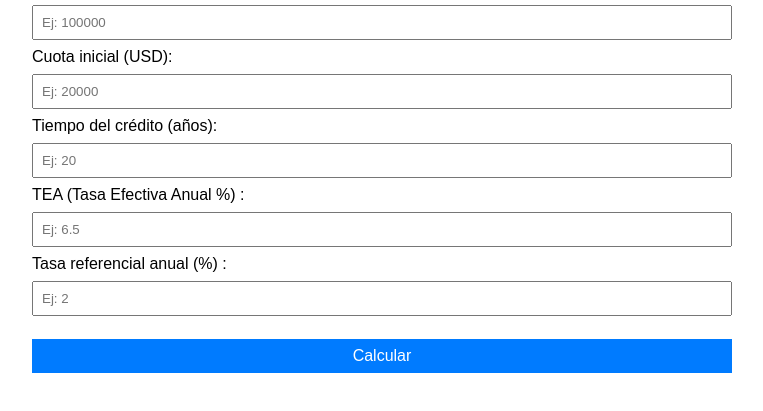
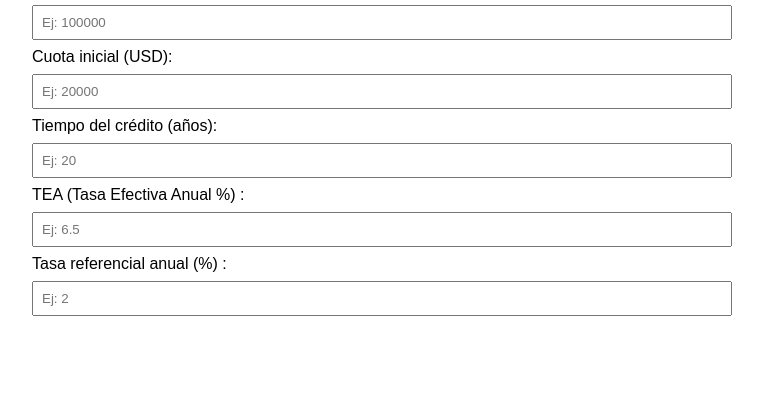
Before and after one commit to gerhson/-calculadora-cuotas, a plain HTML site: page index.html in a window 1280 px wide. Shown: the part 109-520 px from the top of the page, without its empty margins (258-1021 px from the left). Drawn offline with Linux system fonts and the light colour scheme.

Commit message:
actualizado index.html

```diff
--- a/index.html
+++ b/index.html
@@ -67,87 +67,4 @@
   <label>Tasa referencial anual (%) :</label>
   <input type="number" id="tasaRef" placeholder="Ej: 2" min="0" step="any" />
 
-  <button onclick="calcularHipotecario()">Calcular</button>
-
-  <div id="resultado"></div>
-
-  <script>
-    function calcularHipotecario() {
-      const montoCasa = parseFloat(document.getElementById('montoCasa').value);
-      const cuotaInicial = parseFloat(document.getElementById('cuotaInicial').value);
-      const tiempoAnios = parseInt(document.getElementById('tiempo').value);
-      const tea = parseFloat(document.getElementById('tea').value) / 100;
-      const tasaRef = parseFloat(document.getElementById('tasaRef').value) / 100;
-
-      if (isNaN(montoCasa) || isNaN(cuotaInicial) || isNaN(tiempoAnios) || isNaN(tea) || isNaN(tasaRef) ||
-          montoCasa <= 0 || cuotaInicial < 0 || cuotaInicial >= montoCasa || tiempoAnios <= 0 || tea < 0 || tasaRef < 0) {
-        alert("Por favor ingresa todos los datos correctamente.");
-        return;
-      }
-
-      // Monto financiado
-      const montoFinanciado = montoCasa - cuotaInicial;
-
-      // Convertir TEA a tasa mensual efectiva
-      const tasaMensual = Math.pow(1 + tea, 1/12) - 1;
-
-      // Número de cuotas en meses
-      const cuotas = tiempoAnios * 12;
-
-      // Calcular cuota mensual con fórmula amortización francesa
-      // cuota = P * i / (1 - (1 + i)^-n)
-      const cuotaMensual = montoFinanciado * tasaMensual / (1 - Math.pow(1 + tasaMensual, -cuotas));
-
-      // Total pagado
-      const totalPagado = cuotaMensual * cuotas;
-
-      // Intereses totales pagados
-      const interesesTotales = totalPagado - montoFinanciado;
-
-      // Mostrar resumen
-      let html = `
-        <h3>Resumen del crédito</h3>
-        <p><b>Monto financiado:</b> $${montoFinanciado.toFixed(2)}</p>
-        <p><b>Cuota mensual:</b> $${cuotaMensual.toFixed(2)}</p>
-        <p><b>Total pagado (capital + intereses):</b> $${totalPagado.toFixed(2)}</p>
-        <p><b>Intereses totales:</b> $${interesesTotales.toFixed(2)}</p>
-        <p><b>Tasa referencial anual:</b> ${(tasaRef*100).toFixed(2)}%</p>
-        <h3>Detalle de amortización mensual</h3>
-        <table>
-          <thead>
-            <tr>
-              <th>Mes</th>
-              <th>Cuota</th>
-              <th>Intereses</th>
-              <th>Capital amortizado</th>
-              <th>Saldo</th>
-            </tr>
-          </thead>
-          <tbody>
-      `;
-
-      let saldo = montoFinanciado;
-      for(let mes=1; mes<=cuotas; mes++) {
-        const interesesMes = saldo * tasaMensual;
-        const capitalAmortizado = cuotaMensual - interesesMes;
-        saldo -= capitalAmortizado;
-
-        html += `<tr>
-          <td>${mes}</td>
-          <td>$${cuotaMensual.toFixed(2)}</td>
-          <td>$${interesesMes.toFixed(2)}</td>
-          <td>$${capitalAmortizado.toFixed(2)}</td>
-          <td>$${saldo > 0 ? saldo.toFixed(2) : "0.00"}</td>
-        </tr>`;
-      }
-
-      html += `
-          </tbody>
-        </table>
-      `;
-
-      document.getElementById('resultado').innerHTML = html;
-    }
-  </script>
-</body>
-</html>
+  <button onc
```
